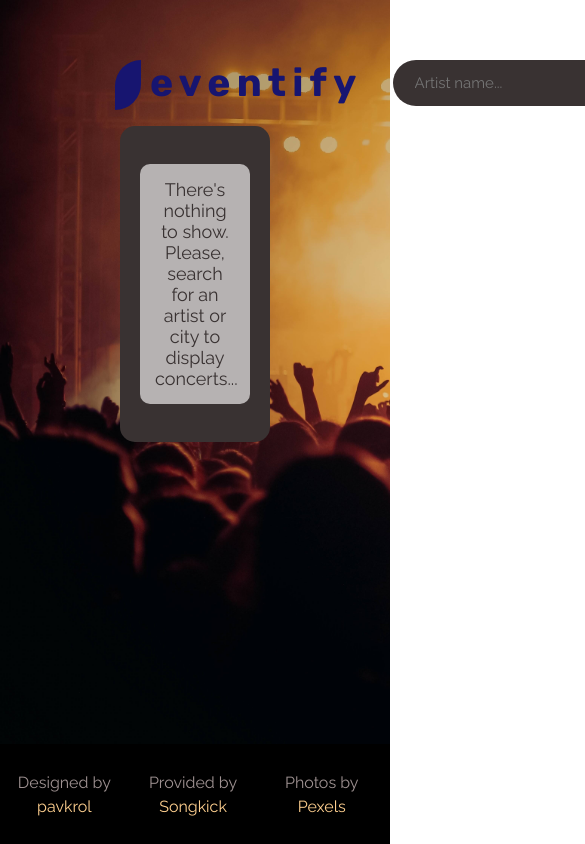
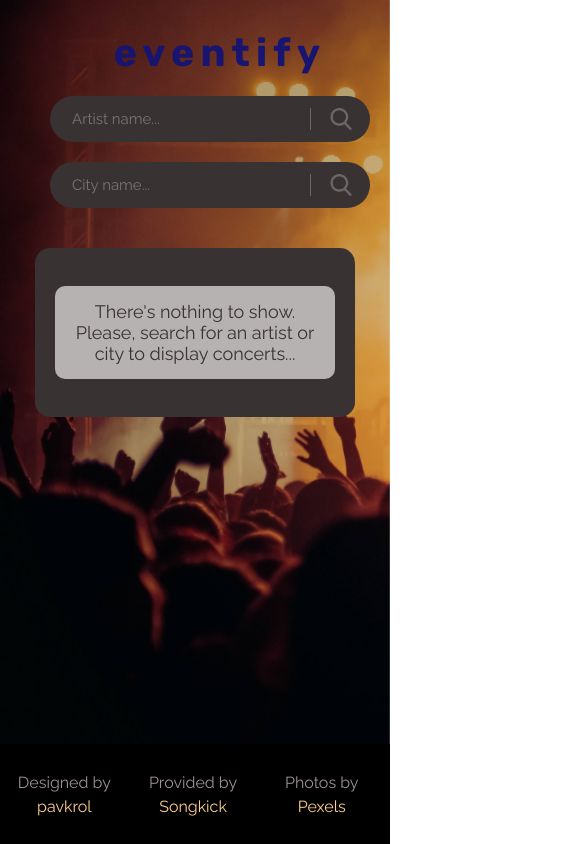
Before and after one commit to pavkrol/music-events-search, a React (Create React App) app: page /search in a window 390 px wide. Shown: the top 844 px of the page, 585 px wide, since content can reach past the window. Built offline with nearby package versions, Linux system fonts and the light colour scheme.

Commit message:
RWD added, city search fixed, popup view fixed

```diff
--- a/src/components/Logo/Logo.module.scss
+++ b/src/components/Logo/Logo.module.scss
@@ -32,3 +32,14 @@
     top: 0;
   }
 }
+
+@media screen and (max-width: 1040px) {
+    .logoSmall {
+      flex-basis: 100%;
+      text-align: center;
+      margin-bottom: 20px;
+      &:before {
+        display: none;
+      }
+    }
+}
--- a/src/components/Popup/Popup.module.scss
+++ b/src/components/Popup/Popup.module.scss
@@ -17,7 +17,7 @@
     color: #393232;
     display: flex;
     flex-wrap: wrap;
-    justify-content: space-between;
+    justify-content: flex-start;
     .title {
         font-size: 15px;
         padding-bottom: 10px;
--- a/src/components/SearchInput/SearchInput.js
+++ b/src/components/SearchInput/SearchInput.js
@@ -44,7 +44,6 @@ class SearchInput extends React.Component {
     fetch(`https://api.songkick.com/api/3.0/search/locations.json?query=${city}&apikey=${API_KEY}`)
     .then(resp => resp.json())
     .then(resp => {
-      console.log(resp);
       const cities_list = resp.resultsPage.results.location.map(
         city => {
           return {
@@ -56,12 +55,11 @@ class SearchInput extends React.Component {
           }
         });
         if(cities_list.length===1) {
-          context.searchEvent(cities_list[0].id)
+          context.searchEvent(cities_list[0].id, "city")
         } else {
           context.addItem(cities_list);
           context.openPopup("city"); //add cities features
         }
-        console.log(cities_list);
     });
   }
 
--- a/src/components/SearchInput/SearchInput.module.scss
+++ b/src/components/SearchInput/SearchInput.module.scss
@@ -4,6 +4,7 @@
     background-color: #393232;
     border-radius: 23px;
     margin-left: 30px;
+    margin-bottom: 20px;
     display: flex;
     justify-content: space-between;
     align-items: center;
--- a/src/components/Table/TableRow.module.scss
+++ b/src/components/Table/TableRow.module.scss
@@ -28,3 +28,9 @@
 .tickets:hover {
     background-color: #0E5C3C;
 }
+
+@media screen and (max-width: 1040px) {
+    .row {
+        font-size: 12px;
+    }
+}
--- a/src/views/SearchView/SearchView.js
+++ b/src/views/SearchView/SearchView.js
@@ -57,14 +57,42 @@ class SearchView extends React.Component {
             eventResults: events_list,
           })
         }
+        else {
+          this.setState(
+            {eventResults: []}
+          )
+        }
       });
     } else {
       fetch(`https://api.songkick.com/api/3.0/events.json?apikey=${API_KEY}&location=sk:${value}`)
       .then(resp => resp.json())
       .then(resp => {
         console.log(resp);
+        if(resp.resultsPage.totalEntries) {
+          const events_list = resp.resultsPage.results.event.map(
+            event => {
+              return {
+                id: event.id,
+                artist: event.performance[0].artist.displayName,
+                name: event.displayName,
+                date: event.start.date,
+                city: event.location.city,
+                venue: event.venue.displayName,
+                tickets_link: event.uri,
+              }
+            });
+          this.setState({
+            eventResults: events_list,
+          })
+        }
+        else {
+          this.setState(
+            {eventResults: []}
+          )
+        }
       });
     }
+
   }
 
   render() {
@@ -94,7 +122,6 @@ class SearchView extends React.Component {
           in={popupOpen}
           timeout={300}
           classNames={{ ...styles }}
-          unmountOnExit
         >
           <>
           { popupOpen && <Popup items={this.state.searchResults} type={this.state.popupType}/> }
--- a/src/views/SearchView/SearchView.module.scss
+++ b/src/views/SearchView/SearchView.module.scss
@@ -3,6 +3,7 @@
     background-image: url(../../assets/images/audience.jpg);
     background-size: cover;
     background-repeat: no-repeat;
+    background-attachment: fixed;
     padding: 60px 100px;
 }
 
@@ -33,6 +34,17 @@
 }
 
 .exitActive {
-    opacity: 0.1;
-    transition: opacity 300ms ease-in;
+    opacity: 0;
+    transition: opacity 300ms ease-out;
 }
+@media screen and (max-width: 1040px) {
+    .header {
+        flex-wrap: wrap;
+        justify-content: center;
+        align-content: center;
+    }
+
+    .wrapper {
+        padding: 30px 15px;
+    }
+}
```
